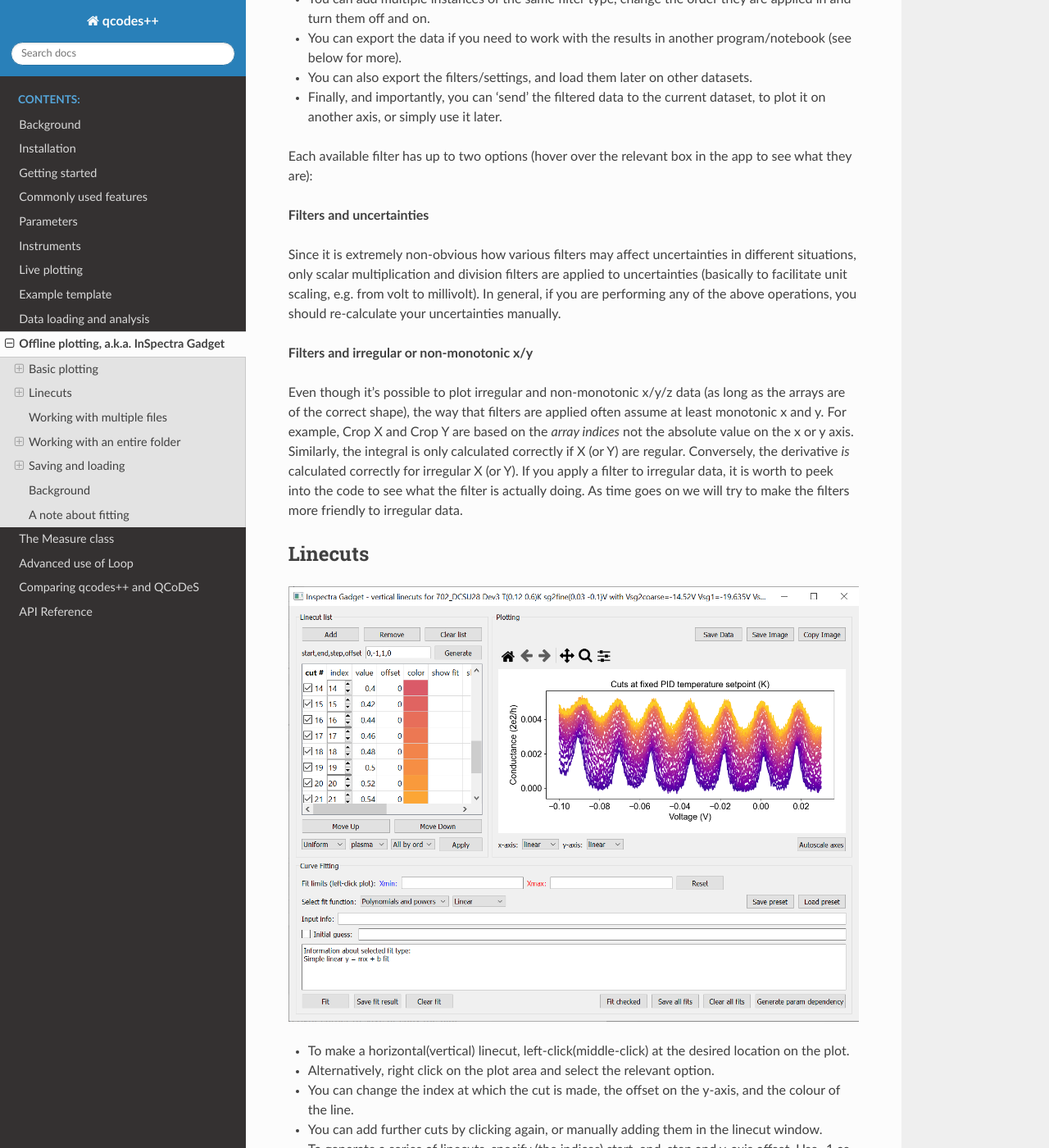
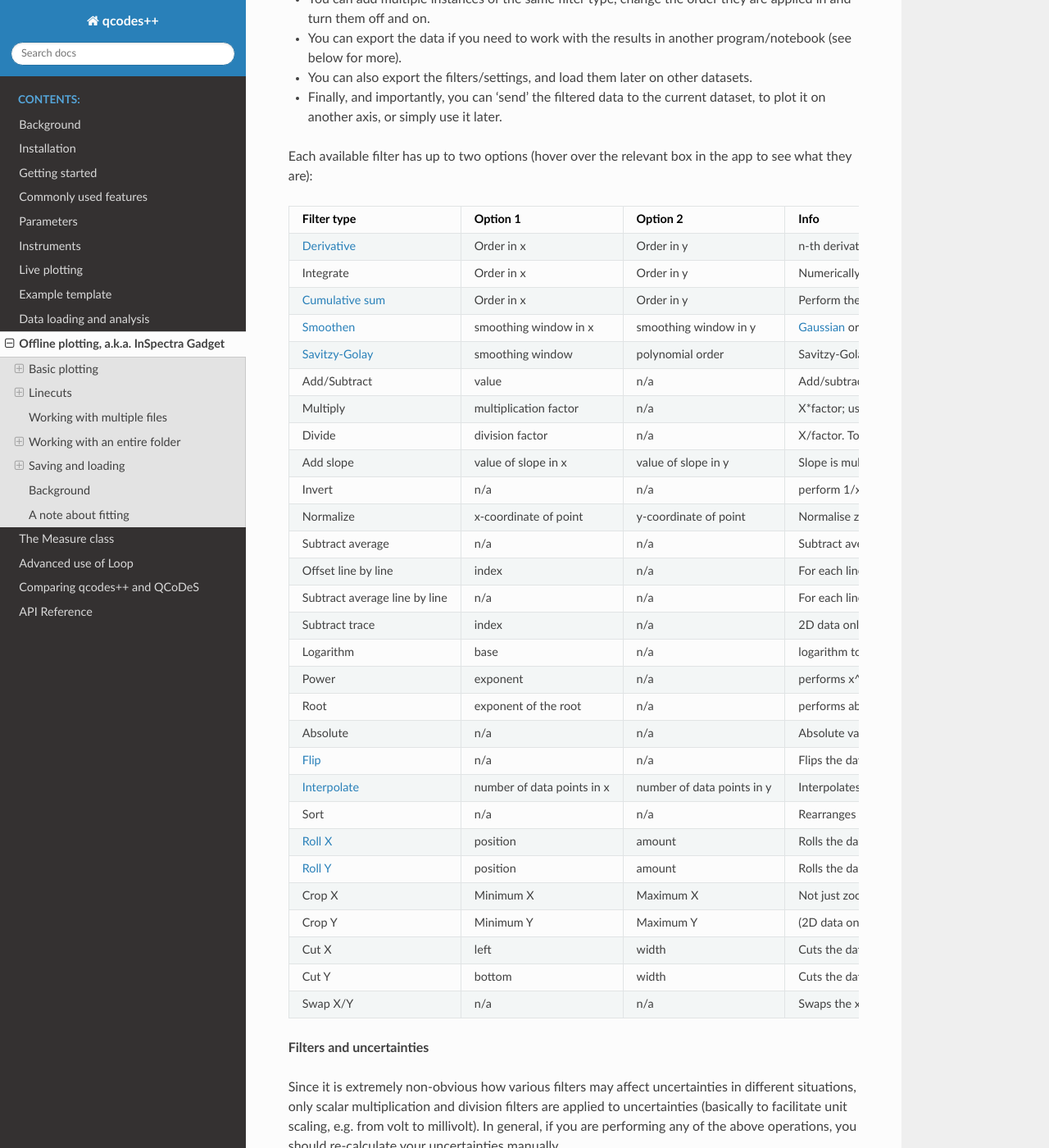
Before and after one commit to qcodespp/qcodespp.github.io, a Sphinx documentation site: the page built from docs/source/offline_plotting.rst, in a window 1280 px wide and 1400 px high, scrolled down 2405 px. Shown: the whole window at 82% size. Built offline with Sphinx 7.4.7 and the Read the Docs theme 3.1.0, drawn with Linux system fonts in a browser that asks for light colours.

Commit message:
maybe fix the table

```diff
--- a/docs/source/offline_plotting.rst
+++ b/docs/source/offline_plotting.rst
@@ -57,7 +57,7 @@
 
 
 .. list-table::
-    :widths: 'auto'
+    :widths: 10 10 10 40
     :header-rows: 1
 
     * - Filter type
```
